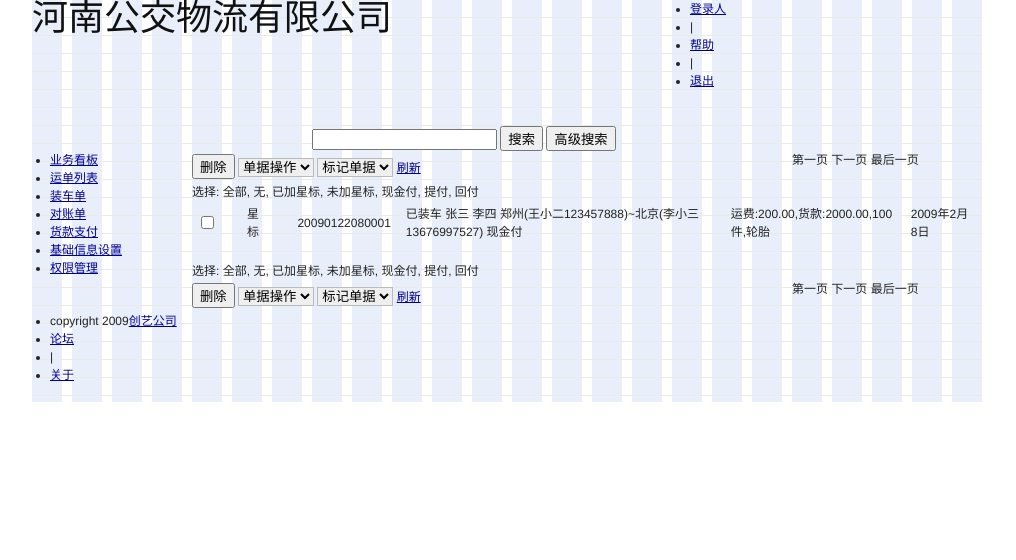
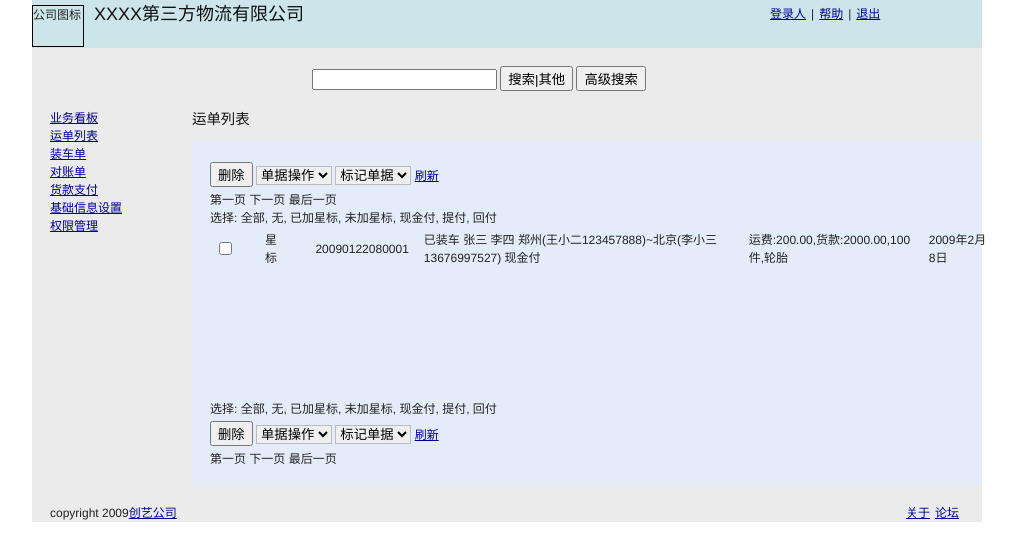
Before and after one commit to chengdh/il-ui-prototype, a plain HTML site: page index.html in a window 1280 px wide. Shown: the whole page, without its empty margins (133-1149 px from the left). Drawn offline with Linux system fonts and the light colour scheme.

Commit message:
add basic css

```diff
--- a/index.html
+++ b/index.html
@@ -15,44 +15,117 @@
 	<!--[if IE]>
     <link rel="stylesheet" href="blueprint/ie.css" type="text/css" media="screen, projection"/>
 	<![endif]-->
+	<style type="text/css">
+		/*--type.css--*/
+		ul
+		{
+			list-style : none;
+		}
+		#footer
+		{
+			text-align : center;
+		}
+		/*公司名称的字体大小*/
+		#companyLogo
+		{
+			width : 	50px;
+			height : 	40px;
+			border : 	1px solid #000000;
+		}
+		#company h1
+		{
+			font-size : 1.5em;
+
+		}
+		/*内容区标题的字体大小*/
+		h2.title
+		{
+			font-size : 1.2em;
+		}
+
+		/*--layout.css--*/
+		#pageHeader
+		{
+			padding-top : 5px;
+		}
+		#logInfo li
+		{
+			float : left;
+			padding-right : 5px;
+		}
+		#footer li
+		{
+			float : left;
+		}
+		#footer #forum,#footer #about
+		{
+			float : right;
+			padding-right : 5px;
+		}
+
+
+		/*--color.css--*/
+		#container
+		{
+			background-color : #EBEBEB;
+		}
+		#pageHeader
+		{
+			background-color : #CCE5EB;
+		}
+
+
+
+	</style>
 </head>
-<body onload="window.defaultStatus='IL智能物流平台';" id="il_smart_platform">
-<div id="container" class="container showgrid">
-	<div id="pageHeader">
-		<div id="company" class="span-10"><h1><span>河南公交物流有限公司</span></h1> </div>
-		<div id="logInfo" class="span-8 push-6 last">
+<body  id="il_smart_platform">
+<div id="container" class="container">
+	<div id="pageHeader" class="span-24">
+		<div id="company" class="span-18">
+			<div id="companyLogo" class="span-2">
+				公司图标
+				<img />
+			</div>
+			<h1>
+				<span>XXXX第三方物流有限公司</span>
+			</h1>
+		</div>
+		<div id="logInfo" class="span-6 last">
 			<ul>
-				<li id="userInfo"><span><a href="#">登录人</a></span></li>
+				<li id="userInfo"><a href="#"><span>登录人</span></a></li>
 				<li><span class="seprate">|</span></li>
-				<li id="help"><span><a href="#">帮助</a></span></li>
+				<li id="help"><a href="#"><span>帮助</span></a></li>
 				<li ><span class="seprate">|</span></li>
-				<li id="logOut"><span><a href="#">退出</a></span></li>
+				<li id="logOut"><a href="#"><span>退出</span></a></li>
 			</ul>
 		</div>
 	</div>
-
+	<hr />
 	<div id="searchForm" class="span-10 prepend-7 append-7 last">
 		<input id="input_keyword" type='text' />
-		<button id="btnSearch">搜索</button>
+		<button id="btnSearch">搜索|其他</button>
 		<button id="btnAdvSearch">高级搜索</button>
 	</div>
 	<!--高级查询显示的DIV  -->
-	<div id="adv_searchForm" class="span-24 last"></div>
+	<div id="adv_searchForm" class="span-24"></div>
+
+	<div id="flash" class="prepend-4 span-20 last">&nbsp</div>
 
 	<div id="menuList" class="span-4">
 	 	<ul>
-			<li id="dashBorad"><span><a href="#">业务看板</a></span></li>
-			<li id="carryingBill_list"><span><a href="#">运单列表</a></span></li>
-			<li id="loadBill_list"><span><a href="#">装车单</a></span></li>
-			<li id="returnBill_list"><span><a href="#">对账单</a></span></li>
-			<li id="payBill_list"><span><a href="#">货款支付</a></span></li>
-			<li id="baseInfo_list"><span><a href="#">基础信息设置</a></span></li>
-			<li id="user_power"><span><a href="#">权限管理</a></span></li>
+			<li id="dashBoard"><a href="#"><span>业务看板</span></a></li>
+			<li id="carryingBill_list"><a href="#"><span>运单列表</span></a></li>
+			<li id="loadBill_list"><a href="#"><span>装车单</span></a></li>
+			<li id="returnBill_list"><a href="#"><span>对账单</span></a></li>
+			<li id="payBill_list"><a href="#"><span>货款支付</span></a></li>
+			<li id="baseInfo_list"><a href="#"><span>基础信息设置</span></a></li>
+			<li id="user_power"><a href="#"><span>权限管理</span></a></li>
 		</ul>
 	</div>
 
 	<div id="content" class="span-20 last">
-		<div id="billList_wrap">
+		<h2 class="title">运单列表</h2>
+		<div id="billList_wrap" class="box">
 			<div id="toolbarTop">
 				<div class="btnWrap span-15">
 					<button id="btnDel_top">删除</button>
@@ -91,6 +164,20 @@
 						<td><span class="billDetail">运费:200.00,货款:2000.00,100件,轮胎</span></td>
 						<td><span class="billDate">2009年2月8日</span></td>
 					</tr>
+					<tr><td/></tr>
+					<tr><td/></tr>
+					<tr><td/></tr>
+					<tr><td/></tr>
+					<tr><td/></tr>
+					<tr><td/></tr>
+					<tr><td/></tr>
+					<tr><td/></tr>
+					<tr><td/></tr>
+					<tr><td/></tr>
+					<tr><td/></tr>
+					<tr><td/></tr>
+					<tr><td/></tr>
+					<tr><td/></tr>
 				</table>
 			</div>
 
@@ -106,7 +193,7 @@
 					<span id="selArrive_bottom">提付,</span>
 					<span id="selReturn_bottom">回付</span>
 				</div>
-				<div class="btnWrap span-15"">
+				<div class="btnWrap span-15">
 					<button id="btnDel_bottom">删除</button>
 					<select id="selectBill_bottom"><option>单据操作</option></select>
 					<select id="selectTag_bottom"><option>标记单据</option></select>
@@ -114,14 +201,14 @@
 				</div>
 				<div class="pageNavigate span-5 last">第一页 下一页 最后一页</div>
 			</div>
+			<div class="clear"></div>
 		</div>
 	</div>
-	<div id="footer" class="span-24 last">
+	<div id="footer" class="span-24">
 		<ul>
-			<li id="copyRight"><span>copyright 2009<a href="#">创艺公司</a></span></li>
-			<li id="forum"><span><a href="#">论坛</a></span></li>
-			<li><span class="seprate">|</span></li>
-			<li id="about"><span><a href="#">关于</a></span></li>
+			<li id="copyRight"><span>copyright 2009<span><a href="#"><span>创艺公司</span></a></li>
+			<li id="forum"><a href="#"><span>论坛</span></a></li>
+			<li id="about"><a href="#"><span>关于</span></a></li>
 		</ul>
 	</div>
 </div>
```
